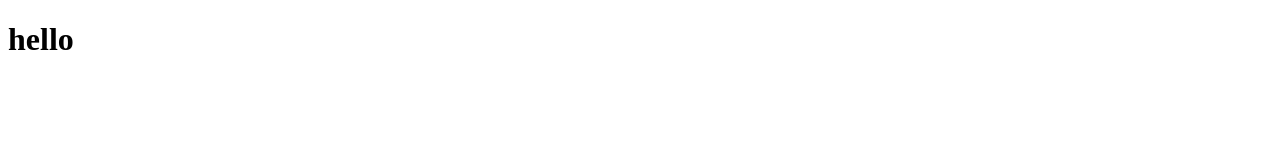
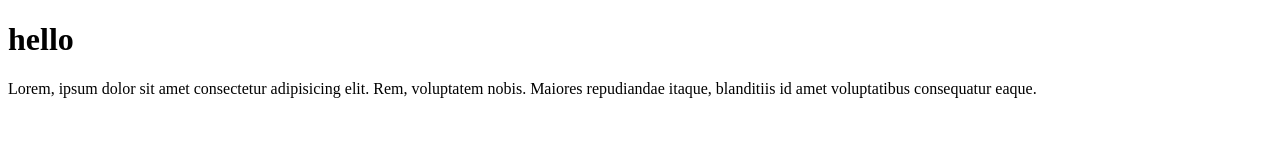
Before and after one commit to nehakakadiya23/neha_portfolio, a plain HTML site: page index.html in a window 1280 px wide. Drawn offline with Linux system fonts and the light colour scheme.

Commit message:
index_chng

```diff
--- a/index.html
+++ b/index.html
@@ -8,5 +8,7 @@
 <body>
 
     <h1>hello </h1>
+
+    <p>Lorem, ipsum dolor sit amet consectetur adipisicing elit. Rem, voluptatem nobis. Maiores repudiandae itaque, blanditiis id amet voluptatibus consequatur eaque.</p>
 </body>
 </html>
```
